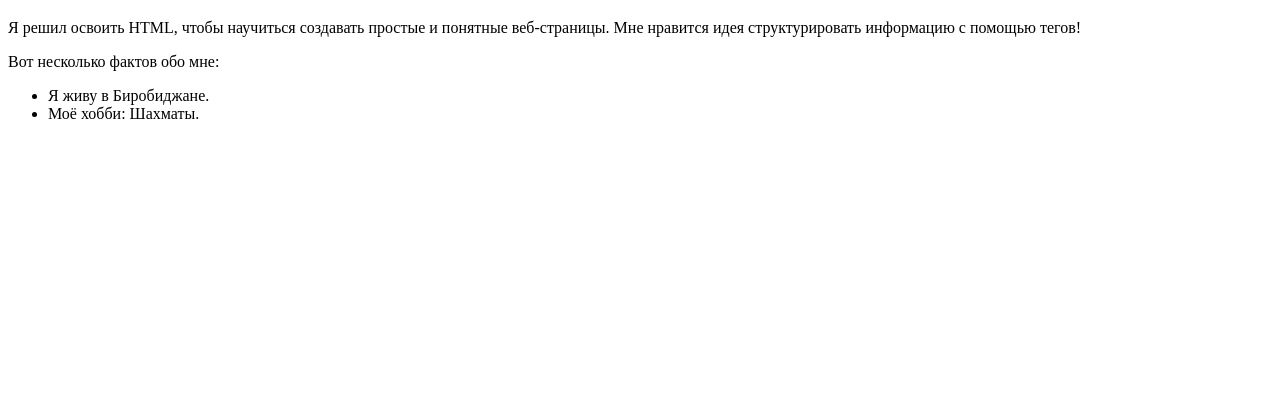
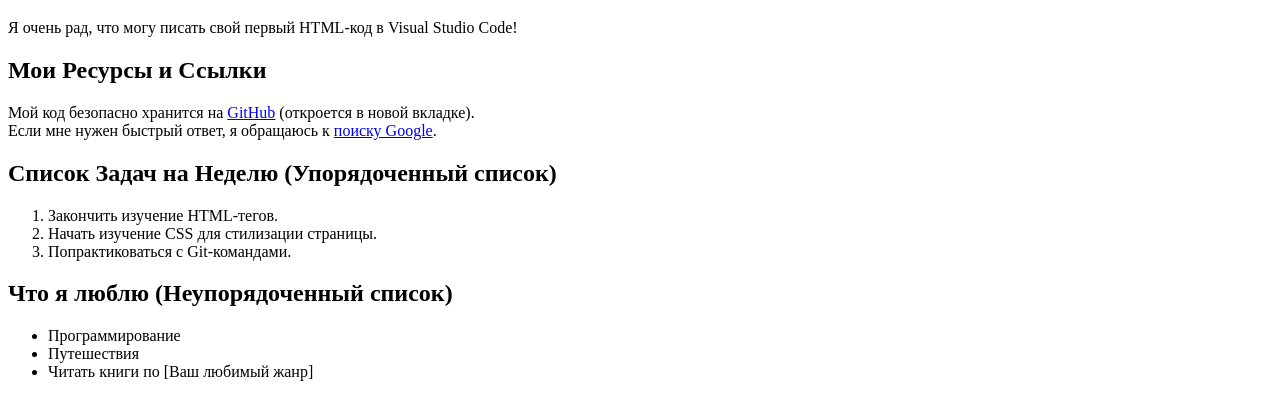
Before and after one commit to DamskyUgodnik217/my-first-website, a plain HTML site: page index.html in a window 1280 px wide. Shown: the part 61-478 px from the top of the page. Drawn offline with Linux system fonts and the light colour scheme.

Commit message:
feat: Added hyperlinks (a), ordered (ol) and unordered (ul) lists

```diff
--- a/index.html
+++ b/index.html
@@ -3,15 +3,31 @@
 <head>
     <meta charset="UTF-8">
     <meta name="viewport" content="width=device-width, initial-scale=1.0">
-    <title>Мой Первый Сайт - Павел</title> </head>
+    <title>Моя Первая Страница - Павел</title>
+</head>
 <body>
     <h1>Привет! Меня зовут Павел, и я изучаю HTML.</h1>
-    <p>Я решил освоить HTML, чтобы научиться создавать простые и понятные веб-страницы. Мне нравится идея структурировать информацию с помощью тегов!</p>
+    <p>Я очень рад, что могу писать свой первый HTML-код в Visual Studio Code!</p>
 
-    <p>Вот несколько фактов обо мне:</p>
+    <h2>Мои Ресурсы и Ссылки</h2>
+    <p>
+        Мой код безопасно хранится на <a href="https://github.com/DamskyUgodnik217/my-first-website.git" target="_blank">GitHub</a> (откроется в новой вкладке).
+        <br>
+        Если мне нужен быстрый ответ, я обращаюсь к <a href="https://google.com">поиску Google</a>.
+    </p>
+
+    <h2>Список Задач на Неделю (Упорядоченный список)</h2>
+    <ol>
+        <li>Закончить изучение HTML-тегов.</li>
+        <li>Начать изучение CSS для стилизации страницы.</li>
+        <li>Попрактиковаться с Git-командами.</li>
+    </ol>
+
+    <h2>Что я люблю (Неупорядоченный список)</h2>
     <ul>
-        <li>Я живу в Биробиджане.</li>
-        <li>Моё хобби: Шахматы.</li>
+        <li>Программирование</li>
+        <li>Путешествия</li>
+        <li>Читать книги по [Ваш любимый жанр]</li>
     </ul>
 
 </body>
```
